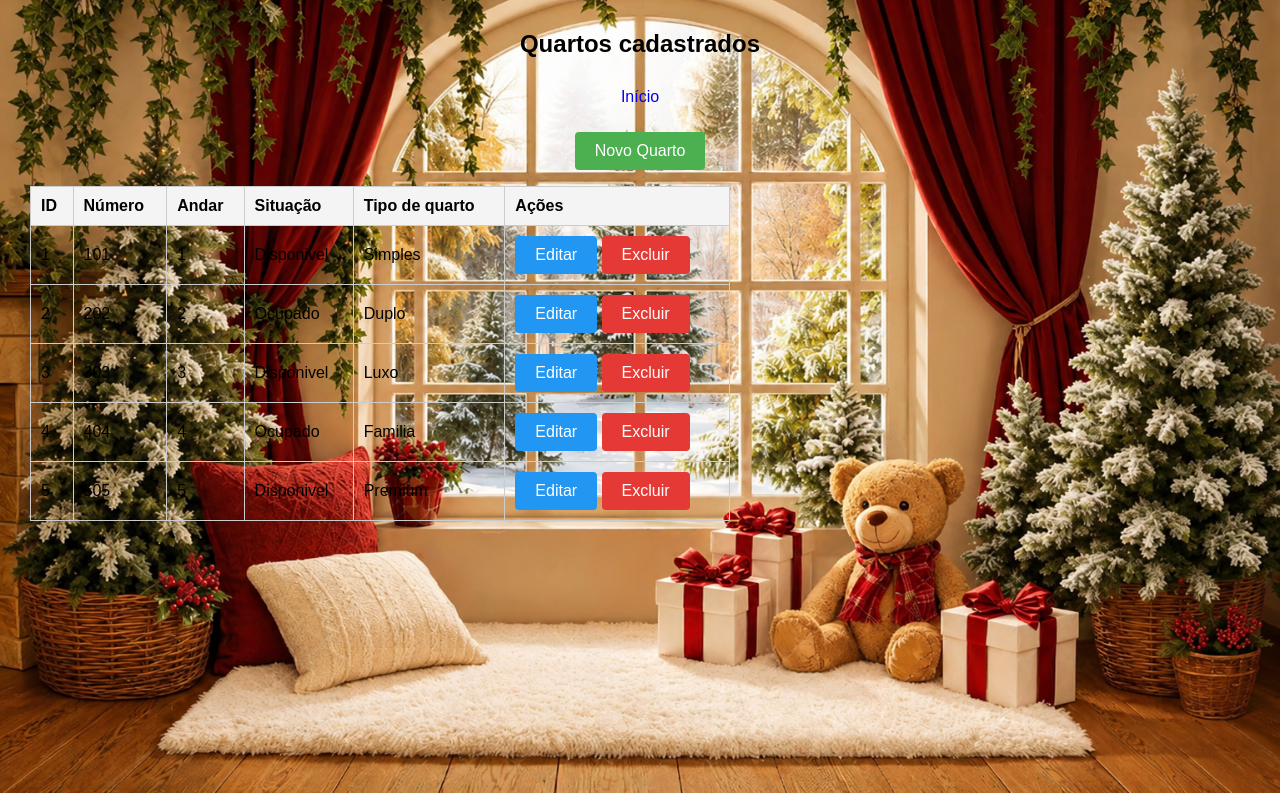
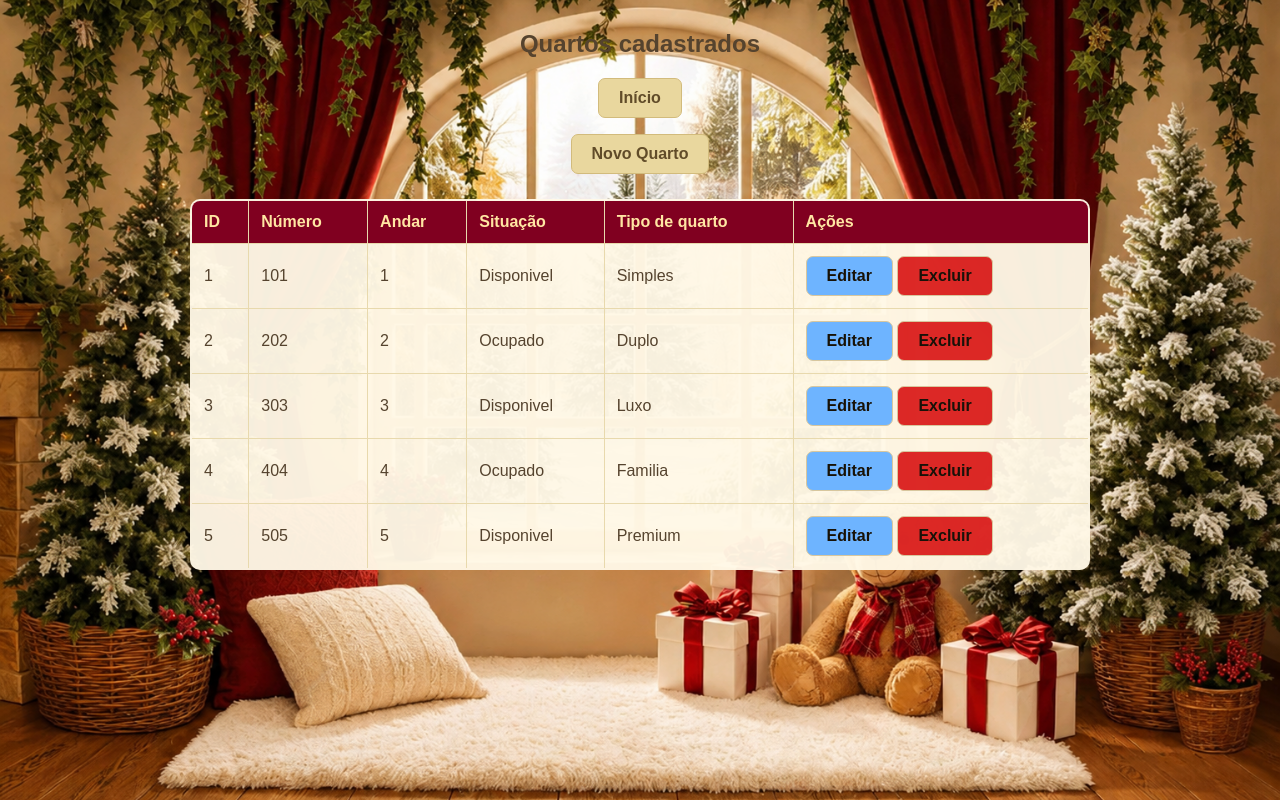
Before and after one commit to aliciatenorio/pousada_aliciabia, a PHP site: page /quartos/listar_quartos.php in a window 1280 px wide. Run offline with PHP 8.4, Linux system fonts and the light colour scheme; data comes from the database, SQL or seed files in the repository.

Commit message:
Update style.css

```diff
--- a/style.css
+++ b/style.css
@@ -1,85 +1,234 @@
-body { font-family: Arial, sans-serif; margin: 30px; }
-
-table { border-collapse: collapse; width: 100%; max-width: 700px; }
-th, td { border: 1px solid #ccc; padding: 10px; text-align: left; }
-th { background-color: #f4f4f4; }
-
-.btn { padding: 10px 20px; border: none; border-radius: 4px; cursor: pointer; font-size: 16px; text-decoration: none; display: inline-block; }
-.btn-editar { background-color: #2196F3; color: white; }
-.btn-novo { background-color: #4CAF50; color: white; }
-.btn-novo:hover { background-color: #45a049; }
-
-.btn-editar:hover { background-color: #1976D2; }
-.btn-excluir { background-color: #e53935; color: white; }
-.btn-excluir:hover { background-color: #b71c1c; }
-
-form { max-width: 400px; }
-label { display: block; margin-top: 15px; font-weight: bold; }
-input[type="text"], input[type="number"], input[type="date"], select {
-    width: 100%;
-    padding: 8px;
-    margin-top: 5px;
-    box-sizing: border-box;
-}
-
-.btn-salvar {
-    margin-top: 20px; padding: 10px 20px; background-color: #4CAF50; color: white; border: none; cursor: pointer; font-size: 16px; }
-
-.btn-salvar:hover { background-color: #45a049; }
-
-.erro { color: red; margin-top: 15px; }
-.sucesso { color: green; margin-top: 15px; }
-
-
+/* CONFIGURAÇÕES GERAIS */
 body {
+    font-family: Arial, sans-serif;
+    margin: 30px;
+    background-color: #4b0808;
     background-image: url("FundoNatal.png");
     background-size: cover;
     background-position: center;
     background-repeat: no-repeat;
-    background-position: center 20%;
+    background-attachment: fixed;
+    color: #55432e;
     text-align: center;
-    font-family: Arial, sans-serif;
 }
 
-
+/* TÍTULOS */
 h1 {
-    color: #800020;
+    color: #f8e8b5;
     margin-top: 50px;
     padding-top: 165px;
+    text-shadow: 1px 1px 4px #4b0808;
 }
 
+/* TABELAS */
+table {
+    border-collapse: collapse;
+    width: 100%;
+    max-width: 900px;
+    margin: 25px auto;
+    background-color: rgba(255, 248, 230, 0.96);
+    border: 2px solid #e8d9ad;
+    border-radius: 10px;
+    overflow: hidden;
+}
+
+th, td {
+    border: 1px solid #e8d9ad;
+    padding: 12px;
+    text-align: left;
+}
+
+th {
+    background-color: #800020;
+    color: #ffe6a3;
+}
+
+td {
+    color: #55432e;
+}
+
+tr:hover {
+    background-color: #fff3d5;
+}
+
+/* BOTÕES GERAIS */
+.btn {
+    padding: 10px 20px;
+    border: none;
+    border-radius: 7px;
+    cursor: pointer;
+    font-size: 16px;
+    text-decoration: none;
+    display: inline-block;
+    transition: 0.3s;
+    font-weight: bold;
+}
+
+.btn-inicio {
+    background-color: #e9d79e;
+    color: #614c29;
+    border: 1px solid #d2bb7c;
+}
+
+.btn-inicio:hover {
+    background-color: #dcc486;
+}
+
+/* BOTÃO NOVO */
+.btn-novo {
+    background-color: #e9d79e;
+    color: #614c29;
+    border: 1px solid #d2bb7c;
+}
+
+.btn-novo:hover {
+    background-color: #dcc486;
+}
+
+/* BOTÃO EDITAR */
+.btn-editar {
+    background-color: #6eb4ff;
+    color: #181206;
+    border: 1px solid #d8c79e;
+}
+
+.btn-excluir {
+    background-color: #d60303d7;
+    color: #181209;
+    border: 1px solid #d8c79e;
+}
+
+.btn-editar:hover {
+    background-color: #546c93;
+}
+
+.btn-excluir:hover {
+    background-color: #66251a;
+}
+
+/* BOTÕES DE AÇÃO LADO A LADO */
+.acoes {
+    display: flex;
+    align-items: center;
+    justify-content: center;
+    gap: 8px;
+    flex-wrap: nowrap;
+}
+
+.acoes .btn {
+    padding: 8px 12px;
+    font-size: 14px;
+    white-space: nowrap;
+}
+
+/* FORMULÁRIOS */
+form {
+    max-width: 450px;
+    margin: 25px auto;
+    padding: 25px;
+    background-color: rgba(255, 255, 255, 0.75);
+    border: 1px solid #e8d39b;
+    border-radius: 12px;
+    box-shadow: 0 4px 15px rgba(0, 0, 0, 0.15);
+    text-align: left;
+}
+
+label {
+    display: block;
+    margin-top: 15px;
+    font-weight: bold;
+    color: #806638;
+}
+
+input[type="text"],
+input[type="number"],
+input[type="date"],
+select {
+    width: 100%;
+    padding: 10px;
+    margin-top: 5px;
+    box-sizing: border-box;
+    border: 1px solid #dfc991;
+    border-radius: 6px;
+    background-color: rgba(255, 255, 255, 0.85);
+    font-size: 15px;
+}
+
+/* BOTÃO SALVAR */
+.btn-salvar {
+    margin-top: 20px;
+    padding: 10px 20px;
+    background-color: #e9d79e;
+    color: #614c29;
+    border: 1px solid #d2bb7c;
+    border-radius: 7px;
+    cursor: pointer;
+    font-size: 16px;
+    font-weight: bold;
+}
+
+.btn-salvar:hover {
+    background-color: #dcc486;
+}
+
+/* MENSAGENS */
+.Erro {
+    color: #bf0d00;
+    margin-top: 15px;
+    font-weight: bold;
+}
+
+.Sucesso {
+    color: #547b4d;
+    margin-top: 15px;
+    font-weight: bold;
+}
+
+/* TELA INICIAL */
+.inicio {
+    position: relative;
+    margin: 150px auto 0 auto;
+    text-align: center;
+    background-color: rgba(255, 255, 255, 0.75);
+    padding: 10px 30px;
+    border: 1px solid #e8d39b;
+    border-radius: 15px;
+    box-shadow: 0 4px 15px rgba(0, 0, 0, 0.15);
+    max-width: 600px;
+}
+
+.inicio h1 {
+    color: #684500;
+    margin: 5px 0 15px;
+    padding: 0;
+    text-shadow: none;
+}
+
+.inicio p {
+    margin: 8px 0;
+}
+
+/* OPÇÕES DA TELA INICIAL */
 .btn-opcao {
     display: inline-block;
     background-color: #800020;
-    color: white;
+    color: #eedeb0;
     text-decoration: none;
     padding: 12px 30px;
+    border: 1px solid #ddcca2;
     border-radius: 8px;
     width: 200px;
     text-align: center;
     font-size: 16px;
     transition: 0.3s;
+    margin: 8px;
 }
 
 .btn-opcao:hover {
     background-color: #5c0017;
+    color: #fff4d6;
+    transform: scale(1.04);
 }
-
-.inicio {
-    text-align: center;
-    background-color: rgba(255, 255, 255, 0.75);
-    padding: 10px 30px;
-    border-radius: 15px;
-    box-shadow: 0 4px 15px rgba(0, 0, 0, 0.15);
-    max-width: 600px;
-    margin: 0 auto;
+body.paginas-internas {
+    background-image: url('FundoNatal2.jpg');
 }
-
-.inicio h1 {
-    margin: 5px 0 15px;
-    padding: 0;
-}
-
-.inicio p {
-    margin: 8px 0;
-}
```
